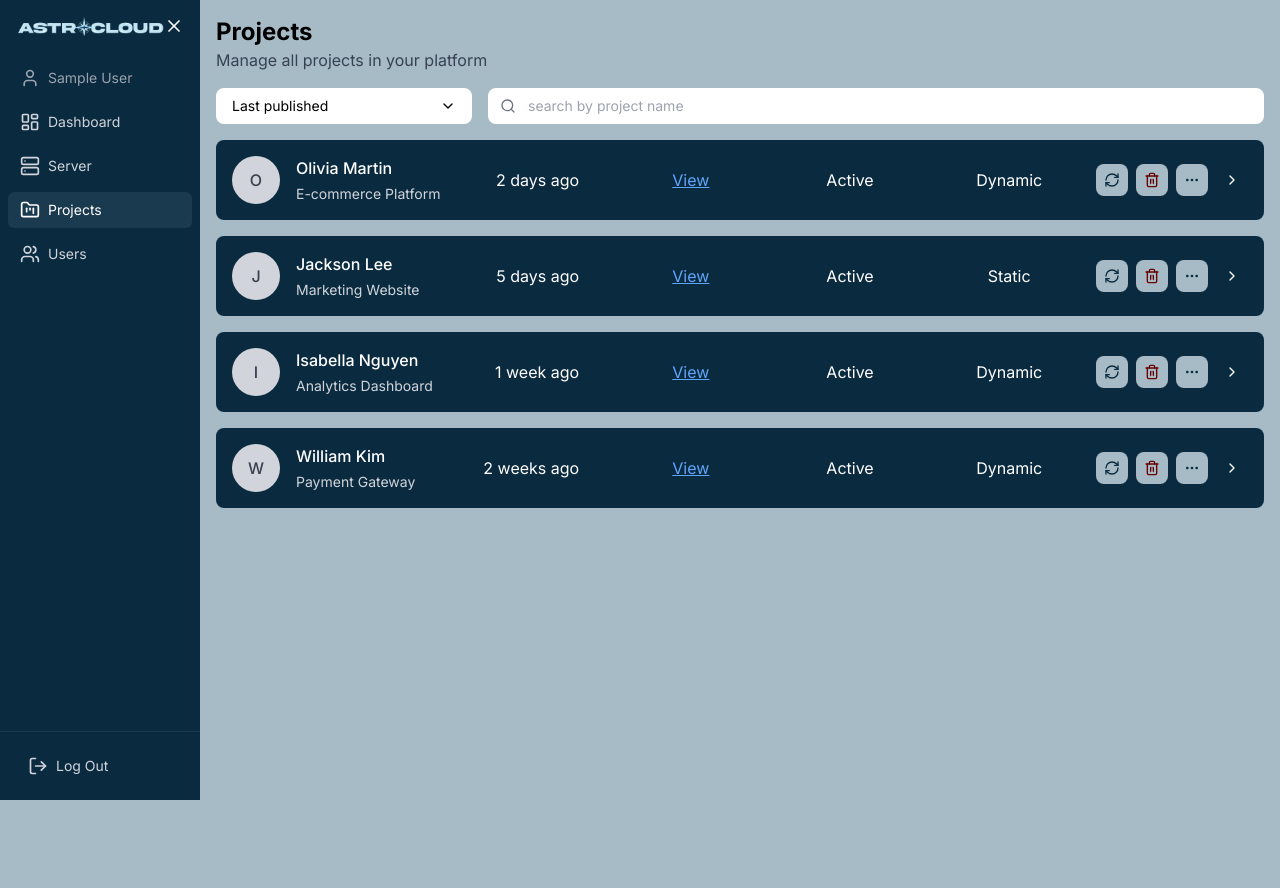
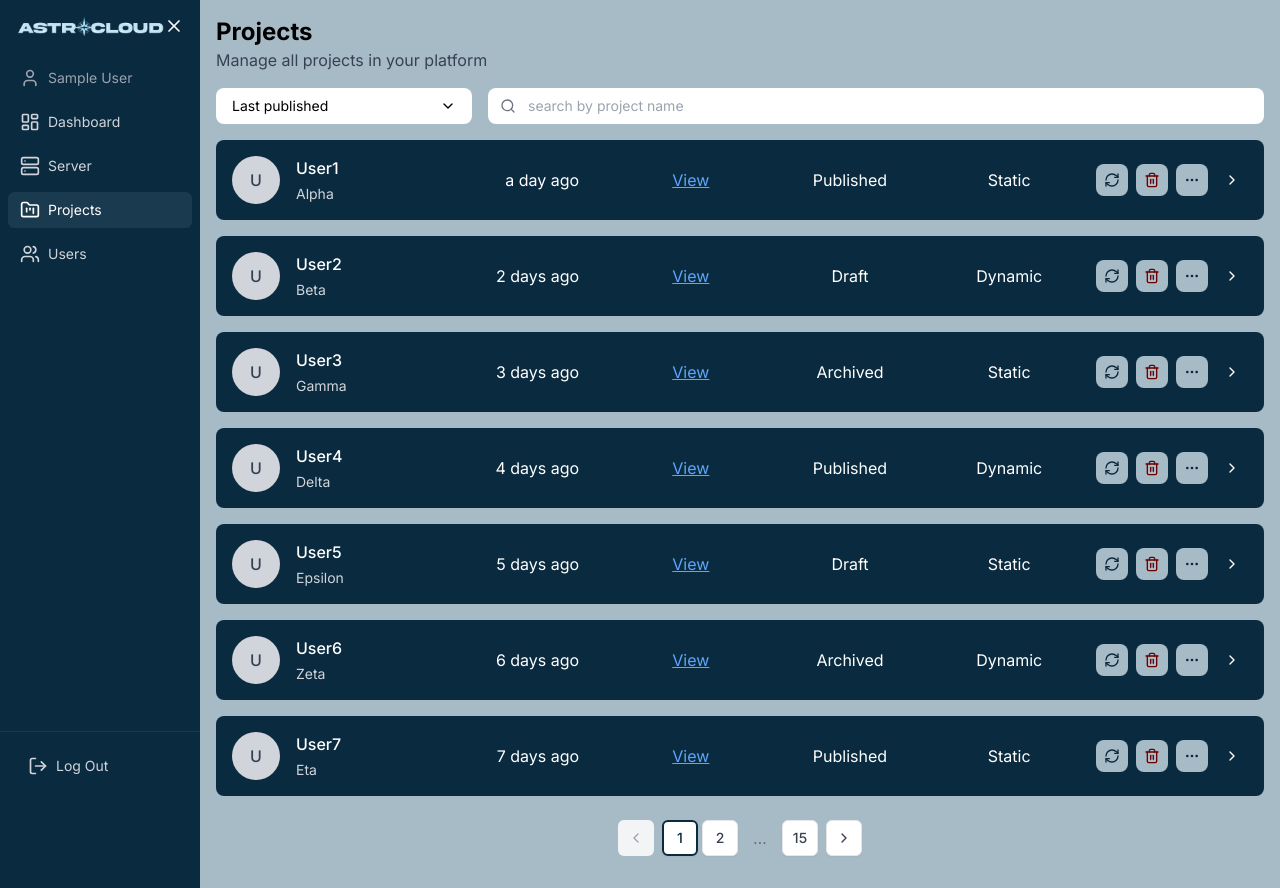
Before and after one commit to neesaaa/admin, a Next.js app: page /pages/projects in a window 1280 px wide. Before the commit the page ends 800 px from the top, so only its background shows below. Built offline with nearby package versions, Linux system fonts and the light colour scheme; sample sign-in values are in the browser's storage.

Commit message:
feat: pagination projects list

```diff
--- a/components/projects/projects-list.tsx
+++ b/components/projects/projects-list.tsx
@@ -1,71 +1,86 @@
 "use client"
 
-import { useState } from "react"
-import { ChevronDown, Search, ChevronRight } from "lucide-react"
+import { PageHeader } from "@/components/ui/page-header"
+import { Pagination } from "@/components/ui/pagination"
 import { ProjectListItem } from "@/components/ui/project-list-item"
-import { PageHeader } from "@/components/ui/page-header"
+import dayjs from "dayjs"
+import relativeTime from "dayjs/plugin/relativeTime"
+import { ChevronDown, Search } from "lucide-react"
+import { useMemo, useState } from "react"
+
+// Extend dayjs with relativeTime plugin
+dayjs.extend(relativeTime)
+
+// Generate 23 fake projects programmatically
+const FAKE_PROJECTS = Array.from({ length: 100 }, (_, i) => {
+  const id = i + 1
+  const projectNames = [
+    "Alpha", "Beta", "Gamma", "Delta", "Epsilon", "Zeta", "Eta",
+    "Theta", "Iota", "Kappa", "Lambda", "Mu", "Nu", "Xi",
+    "Omicron", "Pi", "Rho", "Sigma", "Tau", "Upsilon",
+    "Phi", "Chi", "Psi"
+  ]
+  const statuses = ["Published", "Draft", "Archived"]
+  const types = ["Static", "Dynamic"]
+  return {
+    id,
+    userName: `User${id}`,
+    projectName: projectNames[i] || `Project${id}`,
+    datetime: dayjs().subtract(id, "day").toISOString(),
+    link: `https://example.com/${projectNames[i]?.toLowerCase() || `project${id}`}`,
+    status: statuses[i % statuses.length],
+    staticDynamic: types[i % types.length]
+  }
+})
 
 export function ProjectsList() {
   const [searchQuery, setSearchQuery] = useState("")
+  const [sortBy, setSortBy] = useState("Last published")
+  const [currentPage, setCurrentPage] = useState(1)
+  const itemsPerPage = 7 // Number of projects per page
 
-  // Mock data for projects with added link property
-  const projects = [
-    {
-      id: 1,
-      userName: "Olivia Martin",
-      projectName: "E-commerce Platform",
-      datetime: "2 days ago",
-      status: "Active",
-      staticDynamic: "Dynamic",
-      link: "https://ecommerce-platform.astrcloud.com",
-    },
-    {
-      id: 2,
-      userName: "Jackson Lee",
-      projectName: "Marketing Website",
-      datetime: "5 days ago",
-      status: "Active",
-      staticDynamic: "Static",
-      link: "https://marketing-website.astrcloud.com",
-    },
-    {
-      id: 3,
-      userName: "Isabella Nguyen",
-      projectName: "Analytics Dashboard",
-      datetime: "1 week ago",
-      status: "Active",
-      staticDynamic: "Dynamic",
-      link: "https://analytics-dashboard.astrcloud.com",
-    },
-    {
-      id: 4,
-      userName: "William Kim",
-      projectName: "Payment Gateway",
-      datetime: "2 weeks ago",
-      status: "Active",
-      staticDynamic: "Dynamic",
-      link: "https://payment-gateway.astrcloud.com",
-    },
-  ]
-  const filteredProjects = projects.filter((p) =>
-    p.projectName
-      .toLowerCase()
-      .startsWith(searchQuery.trim().toLowerCase())
-  );
+  // Filter projects based on search query
+  const filteredProjects = useMemo(
+    () => FAKE_PROJECTS.filter((project) =>
+      project.projectName.toLowerCase().includes(searchQuery.toLowerCase())
+    ),
+    [searchQuery]
+  )
+
+  // Sort projects (only "Last published" for now)
+  const sortedProjects = useMemo(() => {
+    if (sortBy === "Last published") {
+      return [...filteredProjects].sort(
+        (a, b) => new Date(b.datetime) - new Date(a.datetime)
+      )
+    }
+    return filteredProjects
+  }, [filteredProjects, sortBy])
+
+  // Calculate pagination
+  const totalPages = Math.max(1, Math.ceil(sortedProjects.length / itemsPerPage))
+  const indexOfLastItem = currentPage * itemsPerPage
+  const indexOfFirstItem = indexOfLastItem - itemsPerPage
+  const currentItems = sortedProjects.slice(indexOfFirstItem, indexOfLastItem)
+
+  const handleSearchChange = (e) => {
+    setSearchQuery(e.target.value)
+    setCurrentPage(1)
+  }
 
   return (
     <>
       <PageHeader title="Projects" description="Manage all projects in your platform" />
 
-      <div className="flex flex-col sm:flex-row items-center justify-between gap-4 pb-4">
-        <div className="relative w-full sm:w-64">
+      <div className="flex flex-col lg:flex-row items-center justify-between gap-4 pb-4">
+        <div className="relative w-full lg:w-64">
           <button className="flex w-full items-center justify-between rounded-lg bg-white px-4 py-2 text-sm">
-            <span>Last published</span>
+            <span>{sortBy}</span>
             <ChevronDown className="h-4 w-4" />
           </button>
         </div>
 
-        <div className="relative w-full sm:flex-1">
+        <div className="relative w-full lg:flex-1">
           <div className="relative">
             <Search className="absolute left-3 top-1/2 h-4 w-4 -translate-y-1/2 text-gray-500" />
             <input
@@ -73,7 +88,7 @@ export function ProjectsList() {
               placeholder="search by project name"
               className="w-full rounded-lg bg-white py-2 pl-10 pr-4 text-sm"
               value={searchQuery}
-              onChange={(e) => setSearchQuery(e.target.value)}
+              onChange={handleSearchChange}
             />
           </div>
         </div>
@@ -81,16 +96,33 @@ export function ProjectsList() {
 
 
       <div className="space-y-4">
-        {filteredProjects.length > 0 ? (
-          filteredProjects.map((project) => (
-            <ProjectListItem key={project.id} {...project} />
+        {currentItems.length > 0 ? (
+          currentItems.map((project) => (
+            <ProjectListItem
+              key={project.id}
+              userName={project.userName}
+              projectName={project.projectName}
+              datetime={dayjs(project.datetime).fromNow()}
+              status={project.status}
+              staticDynamic={project.staticDynamic}
+              link={project.link}
+            />
           ))
         ) : (
-          <div className="p-4 text-center text-gray-500">
-            No projects match “{searchQuery}”
+          <div className="bg-[#0a2a3f] rounded-lg p-8 text-white text-center">
+            {searchQuery
+              ? "No projects found matching your search."
+              : "No projects to display."}
           </div>
         )}
       </div>
+
+      {/* Pagination with bottom margin for spacing */}
+      {sortedProjects.length > 0 && (
+        <div className="mt-6 mb-4">
+          <Pagination currentPage={currentPage} totalPages={totalPages} onPageChange={setCurrentPage} />
+        </div>
+      )}
     </>
   )
 }
--- a/components/ui/pagination.tsx
+++ b/components/ui/pagination.tsx
@@ -1,117 +1,191 @@
-import * as React from "react"
-import { ChevronLeft, ChevronRight, MoreHorizontal } from "lucide-react"
+"use client"
+
+import type React from "react"
 
 import { cn } from "@/lib/utils"
-import { ButtonProps, buttonVariants } from "@/components/ui/button"
+import { ChevronLeft, ChevronRight } from "lucide-react"
 
-const Pagination = ({ className, ...props }: React.ComponentProps<"nav">) => (
-  <nav
-    role="navigation"
-    aria-label="pagination"
-    className={cn("mx-auto flex w-full justify-center", className)}
-    {...props}
+interface PaginationProps {
+  currentPage: number
+  totalPages: number
+  onPageChange: (page: number) => void
+  className?: string
+}
+
+export function Pagination({ currentPage, totalPages, onPageChange, className }: PaginationProps) {
+  // Don't render pagination if there's only one page
+  if (totalPages <= 1) return null
+
+  // Calculate which page numbers to show
+  const getPageNumbers = () => {
+    const pages = []
+
+    // Always show first page
+    pages.push(1)
+
+    // Calculate range around current page
+    const rangeStart = Math.max(2, currentPage - 1)
+    const rangeEnd = Math.min(totalPages - 1, currentPage + 1)
+
+    // Add ellipsis after first page if needed
+    if (rangeStart > 2) {
+      pages.push("ellipsis-start")
+    }
+
+    // Add pages in range
+    for (let i = rangeStart; i <= rangeEnd; i++) {
+      pages.push(i)
+    }
+
+    // Add ellipsis before last page if needed
+    if (rangeEnd < totalPages - 1) {
+      pages.push("ellipsis-end")
+    }
+
+    // Always show last page if more than one page
+    if (totalPages > 1) {
+      pages.push(totalPages)
+    }
+
+    return pages
+  }
+
+  const pageNumbers = getPageNumbers()
+
+  return (
+    <nav aria-label="Pagination" className={cn("flex items-center justify-center", className)}>
+      <ul className="flex items-center gap-1 sm:gap-2">
+        {/* Previous button */}
+        <li>
+          <PaginationPrevious
+            onClick={() => currentPage > 1 && onPageChange(currentPage - 1)}
+            disabled={currentPage === 1}
           />
+        </li>
+
+        {/* Page numbers - desktop */}
+        <div className="hidden sm:flex sm:items-center sm:gap-1">
+          {pageNumbers.map((page, index) => {
+            if (page === "ellipsis-start" || page === "ellipsis-end") {
+              return (
+                <li key={`${page}-${index}`}>
+                  <PaginationEllipsis />
+                </li>
               )
-Pagination.displayName = "Pagination"
+            }
 
-const PaginationContent = React.forwardRef<
-  HTMLUListElement,
-  React.ComponentProps<"ul">
->(({ className, ...props }, ref) => (
-  <ul
-    ref={ref}
-    className={cn("flex flex-row items-center gap-1", className)}
-    {...props}
+            return (
+              <li key={`page-${page}`}>
+                <PaginationItem page={page as number} currentPage={currentPage} onPageChange={onPageChange} />
+              </li>
+            )
+          })}
+        </div>
+
+        {/* Mobile page indicator */}
+        <li className="flex items-center sm:hidden">
+          <span className="text-sm font-medium px-2 py-1 bg-white rounded-md border border-gray-200 shadow-sm">
+            {currentPage} / {totalPages}
+          </span>
+        </li>
+
+        {/* Next button */}
+        <li>
+          <PaginationNext
+            onClick={() => currentPage < totalPages && onPageChange(currentPage + 1)}
+            disabled={currentPage === totalPages}
           />
-))
-PaginationContent.displayName = "PaginationContent"
+        </li>
+      </ul>
+    </nav>
+  )
+}
 
-const PaginationItem = React.forwardRef<
-  HTMLLIElement,
-  React.ComponentProps<"li">
->(({ className, ...props }, ref) => (
-  <li ref={ref} className={cn("", className)} {...props} />
-))
-PaginationItem.displayName = "PaginationItem"
+interface PaginationItemProps {
+  page: number
+  currentPage: number
+  onPageChange: (page: number) => void
+}
 
-type PaginationLinkProps = {
-  isActive?: boolean
-} & Pick<ButtonProps, "size"> &
-  React.ComponentProps<"a">
+export function PaginationItem({ page, currentPage, onPageChange }: PaginationItemProps) {
+  return (
+    <PaginationLink
+      onClick={() => onPageChange(page)}
+      className={cn(
+        "flex h-9 min-w-[2.25rem] items-center justify-center rounded-md text-sm font-medium transition-colors",
+        currentPage === page
+          ? "bg-white text-[#0a2a3f] border-2 border-[#0a2a3f] shadow-sm"
+          : "bg-white text-gray-700 border border-gray-200 hover:bg-gray-50 shadow-sm",
+      )}
+      aria-current={currentPage === page ? "page" : undefined}
+    >
+      {page}
+    </PaginationLink>
+  )
+}
 
-const PaginationLink = ({
+export function PaginationLink({ className, ...props }: React.AnchorHTMLAttributes<HTMLAnchorElement>) {
+  return (
+    <button
+      className={cn(
+        "inline-flex items-center justify-center rounded-md text-sm font-medium transition-colors focus:outline-none focus:ring-2 focus:ring-ring focus:ring-offset-2 disabled:pointer-events-none disabled:opacity-50 data-[active]:bg-accent data-[active]:text-accent-foreground",
         className,
-  isActive,
-  size = "icon",
-  ...props
-}: PaginationLinkProps) => (
-  <a
-    aria-current={isActive ? "page" : undefined}
-    className={cn(
-      buttonVariants({
-        variant: isActive ? "outline" : "ghost",
-        size,
-      }),
-      className
       )}
       {...props}
     />
   )
-PaginationLink.displayName = "PaginationLink"
+}
 
-const PaginationPrevious = ({
-  className,
-  ...props
-}: React.ComponentProps<typeof PaginationLink>) => (
-  <PaginationLink
-    aria-label="Go to previous page"
-    size="default"
-    className={cn("gap-1 pl-2.5", className)}
-    {...props}
+export function PaginationContent({ className, ...props }: React.HTMLAttributes<HTMLDivElement>) {
+  return <div className={cn("flex w-full items-center justify-center gap-2", className)} {...props} />
+}
+
+export function PaginationEllipsis() {
+  return <span className="flex h-9 w-9 items-center justify-center text-gray-500">&#8230;</span>
+}
+
+interface PaginationPreviousProps extends React.ButtonHTMLAttributes<HTMLButtonElement> {
+  onClick: () => void
+  disabled: boolean
+}
+
+export function PaginationPrevious({ onClick, disabled }: PaginationPreviousProps) {
+  return (
+    <button
+      onClick={onClick}
+      disabled={disabled}
+      className={cn(
+        "flex h-9 w-9 items-center justify-center rounded-md transition-colors",
+        disabled
+          ? "cursor-not-allowed bg-gray-100 text-gray-400"
+          : "bg-white text-gray-700 hover:bg-gray-100 border border-gray-200 shadow-sm",
+      )}
+      aria-label="Previous page"
     >
       <ChevronLeft className="h-4 w-4" />
-    <span>Previous</span>
-  </PaginationLink>
+    </button>
   )
-PaginationPrevious.displayName = "PaginationPrevious"
+}
 
-const PaginationNext = ({
-  className,
-  ...props
-}: React.ComponentProps<typeof PaginationLink>) => (
-  <PaginationLink
-    aria-label="Go to next page"
-    size="default"
-    className={cn("gap-1 pr-2.5", className)}
-    {...props}
+interface PaginationNextProps extends React.ButtonHTMLAttributes<HTMLButtonElement> {
+  onClick: () => void
+  disabled: boolean
+}
+
+export function PaginationNext({ onClick, disabled }: PaginationNextProps) {
+  return (
+    <button
+      onClick={onClick}
+      disabled={disabled}
+      className={cn(
+        "flex h-9 w-9 items-center justify-center rounded-md transition-colors",
+        disabled
+          ? "cursor-not-allowed bg-gray-100 text-gray-400"
+          : "bg-white text-gray-700 hover:bg-gray-100 border border-gray-200 shadow-sm",
+      )}
+      aria-label="Next page"
     >
-    <span>Next</span>
       <ChevronRight className="h-4 w-4" />
-  </PaginationLink>
+    </button>
   )
-PaginationNext.displayName = "PaginationNext"
-
-const PaginationEllipsis = ({
-  className,
-  ...props
-}: React.ComponentProps<"span">) => (
-  <span
-    aria-hidden
-    className={cn("flex h-9 w-9 items-center justify-center", className)}
-    {...props}
-  >
-    <MoreHorizontal className="h-4 w-4" />
-    <span className="sr-only">More pages</span>
-  </span>
-)
-PaginationEllipsis.displayName = "PaginationEllipsis"
-
-export {
-  Pagination,
-  PaginationContent,
-  PaginationEllipsis,
-  PaginationItem,
-  PaginationLink,
-  PaginationNext,
-  PaginationPrevious,
 }
```
Also changed, not shown: lib/api-client.ts (added, +64 -0 lines). Lines whose indentation alone changed are shown as unchanged.
